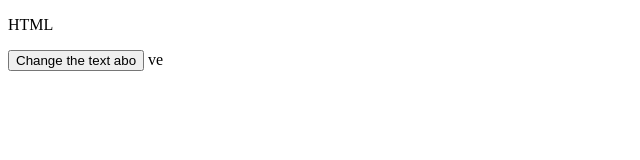
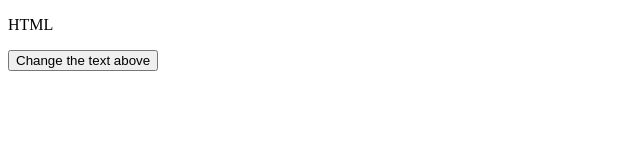
Before and after one commit to enzw/PBP, a plain HTML site: page materiSatu/index.html in a window 1280 px wide. Shown: the full height of the page, 0-640 px from the left. Drawn offline with Linux system fonts and the light colour scheme.

Commit message:
fixing bug

```diff
--- a/materiSatu/index.html
+++ b/materiSatu/index.html
@@ -16,7 +16,7 @@
         HTML
     </p>
 
-    <button type="button" onclick="myFunction()">Change the text abo</button>
+    <button type="button" onclick="myFunction()">Change the text above</button>
 
-</body>ve
+</body>
 </html>
```
